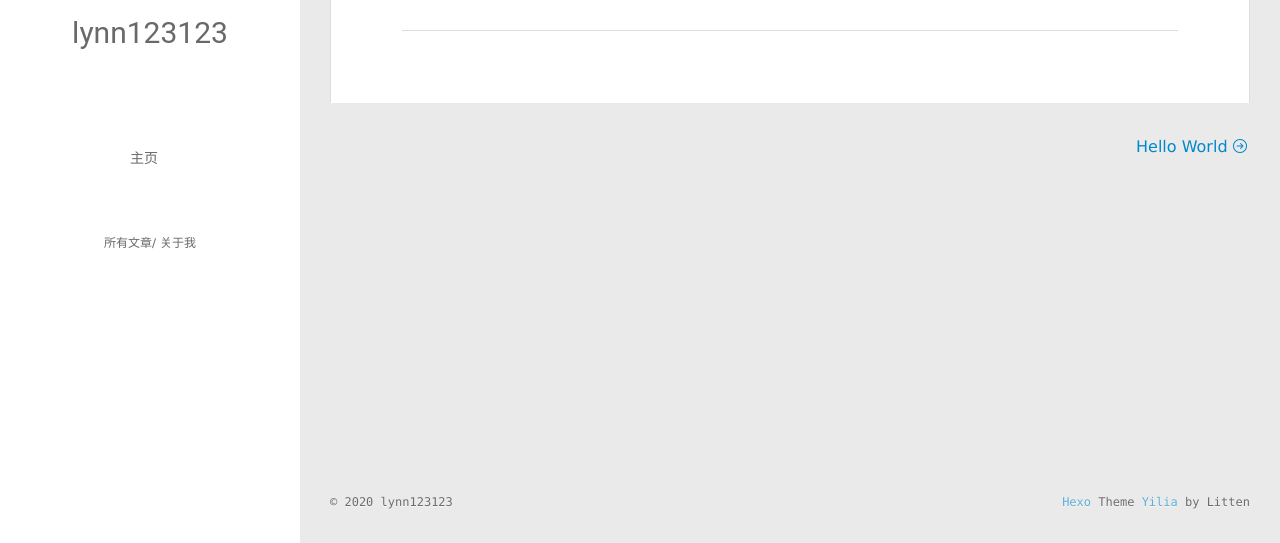
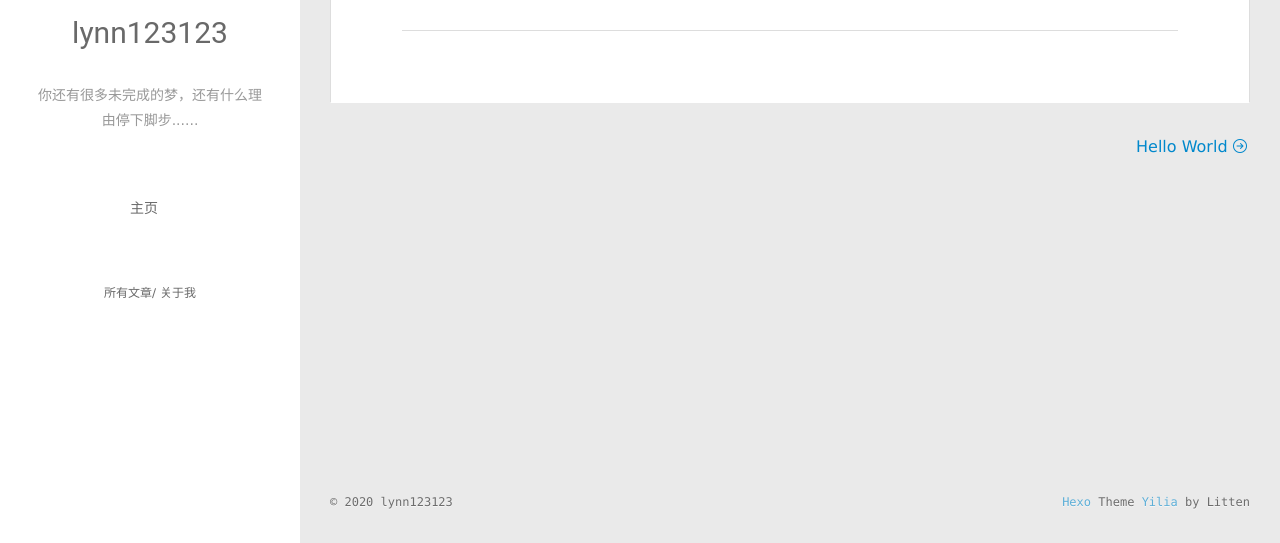
Before and after one commit to lynn123123/lynn123123.github.io, a plain HTML site: page 2020/02/19/ceshi/index.html in a window 1280 px wide. Shown: the part 257-800 px from the top of the page. Drawn offline with Linux system fonts and the light colour scheme.

Commit message:
Site updated: 2020-02-19 13:55:52

```diff
--- a/2020/02/19/ceshi/index.html
+++ b/2020/02/19/ceshi/index.html
@@ -53,6 +53,8 @@
 		  <h1 class="header-author"><a href="/">lynn123123</a></h1>
 		</hgroup>
 
+		<p class="header-subtitle">你还有很多未完成的梦，还有什么理由停下脚步......</p>
+
 
 		<nav class="header-menu">
 			<ul>
@@ -96,6 +98,8 @@
 			<hgroup>
 			  <h1 class="header-author js-header-author">lynn123123</h1>
 			</hgroup>
+
+			<p class="header-subtitle"><i class="icon icon-quo-left"></i>你还有很多未完成的梦，还有什么理由停下脚步......<i class="icon icon-quo-right"></i></p>
 
 
 
```
Also changed, not shown: 2020/02/19/hello-world/index.html (+4 -0 lines), archives/2020/02/index.html (+4 -0 lines), archives/2020/index.html (+4 -0 lines), archives/index.html (+4 -0 lines), index.html (+4 -0 lines).
